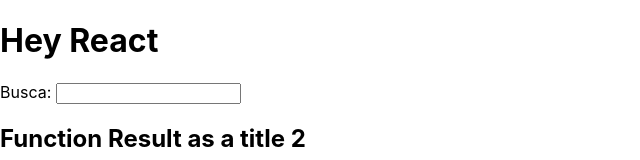
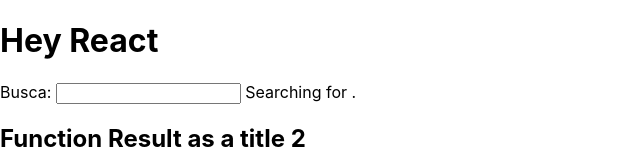
Before and after one commit to Ralphive/study, a React (Create React App) app in the folder react/hacker-stories/: page / in a window 1280 px wide. Shown: the top 160 px of the page, without its empty margins (0-640 px from the left). Built offline with nearby package versions, Linux system fonts and the light colour scheme.

Commit message:
React state sample

```diff
--- a/react/hacker-stories/src/App.js
+++ b/react/hacker-stories/src/App.js
@@ -1,4 +1,6 @@
 import "./App.css";
+import React from 'react';
+
 
 const welcome = {
     greeting: "Hey",
@@ -9,7 +11,10 @@
     return title;
 };
 
+
 const App = () => {
+  const [searchTerm, setSearchTerm] = React.useState('');
+
   const stories = [
     {
         title: "React",
@@ -29,9 +34,23 @@
     },
   ];
 
+  const handleChange = (event) => {
+    // console.log(event)
+    // console.log(event.target.value);
+    setSearchTerm(event.target.value);
+
+  };
+
   return (
       <div>
-            <Header />
+          <header>
+            <h1>
+                {welcome.greeting} {welcome.title}
+            </h1>
+            <label htmlFor="search">Busca: </label>
+            <input id="search" type="text" onChange={handleChange} />
+            <span> Searching for <strong>{searchTerm}</strong>.</span>
+          </header>
 
           <h2>{getTitle("Function Result")} as a title 2</h2>
           <p>Here is an array, but as a component</p>
@@ -39,22 +58,7 @@
       </div>
   );
 };
-const handleChange = (event) => {
-    // console.log(event)
-    console.log(event.target.value);
-};
 
-const Header = () => {
-    return (
-        <header>
-            <h1>
-                {welcome.greeting} {welcome.title}
-            </h1>
-            <label htmlFor="search">Busca: </label>
-            <input id="search" type="text" onChange={handleChange} />
-        </header>
-    );
-};
 
 const List = (props) => {
     return props.list.map((item) => {
```
Lines whose indentation alone changed are shown as unchanged.
